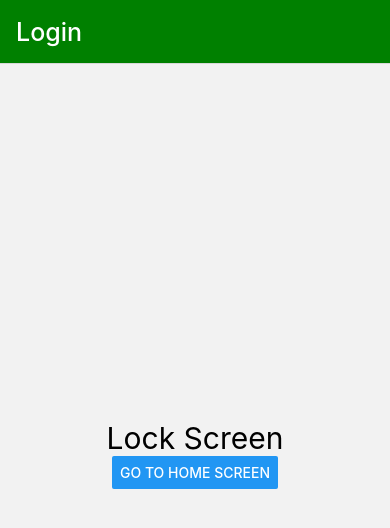
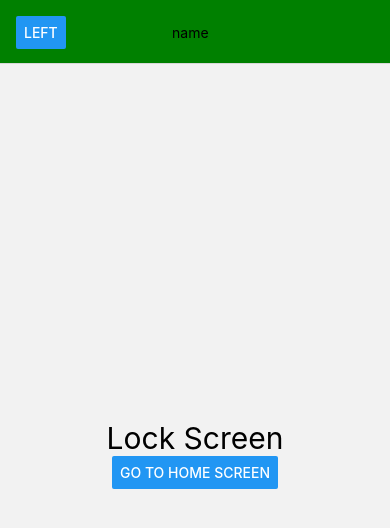
Before and after one commit to Deepakiit17/React-Native, a React Native app: screen / in a window 390 px wide. Shown: the top 528 px of the page. Built offline with nearby package versions, Linux system fonts and the light colour scheme.

Commit message:
header  stack navigation style css

```diff
--- a/App.js
+++ b/App.js
@@ -1,10 +1,13 @@
 import {NavigationContainer} from '@react-navigation/native';
 import {createNativeStackNavigator} from '@react-navigation/native-stack';
 import React from 'react';
-import {Button, Text, View} from 'react-native';
+import {Button, Text, TextInput, View} from 'react-native';
 
 const Stack = createNativeStackNavigator();
 function App() {
+  const btnAction = () => {
+    console.warn('btn pressed');
+  };
   return (
     <NavigationContainer>
       <Stack.Navigator
@@ -19,6 +22,9 @@ function App() {
         }}>
         <Stack.Screen
           options={{
+            headerTitle: () => <Button onPress={btnAction} title="Left" />,
+            headerRight: () => <Header />,
+            title: 'User Login',
             headerStyle: {
               backgroundColor: 'green',
             },
@@ -35,6 +41,10 @@ function App() {
     </NavigationContainer>
   );
 }
+
+const Header = () => {
+  return <TextInput placeholder="name" />;
+};
 
 const Home = () => {
   return (
```
